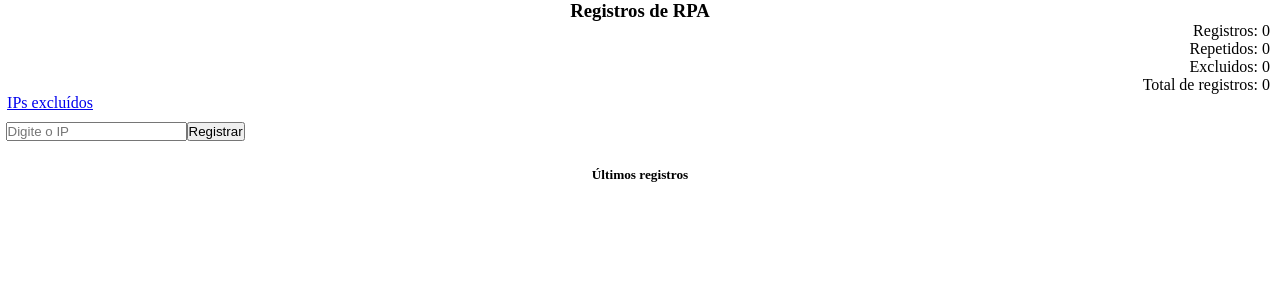
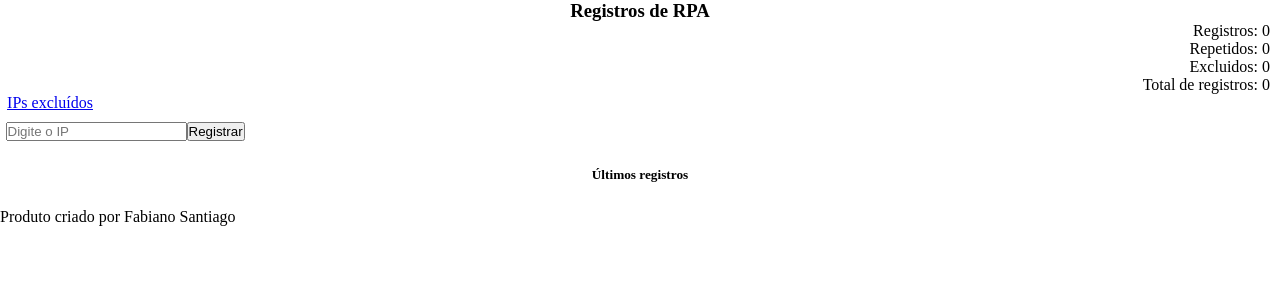
Before and after one commit to devsantiag/rpa-noc-ip-validation-system, a React (Create React App) app: page / in a window 1280 px wide. Shown: the top 300 px of the page. Built offline with nearby package versions, Linux system fonts and the light colour scheme.

Commit message:
correcao

```diff
--- a/src/components/Form/Footer.jsx
+++ b/src/components/Form/Footer.jsx
@@ -1,4 +1,4 @@
 import React from "react";
 export default function Footer() {
-    <p>Produto criado por Fabiano Santiago</p>
+    return (<p>Produto criado por Fabiano Santiago</p>)
 }
```
